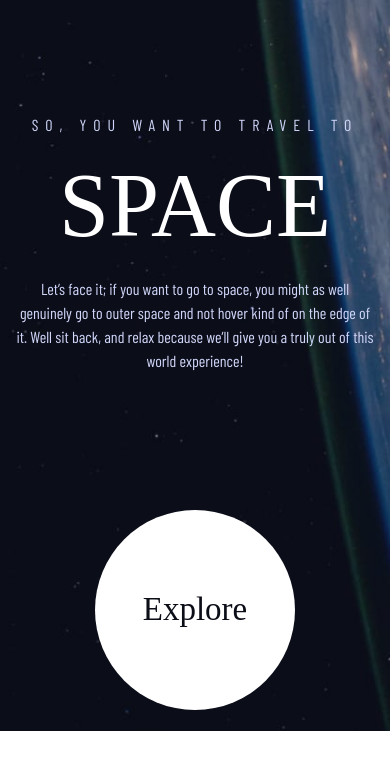
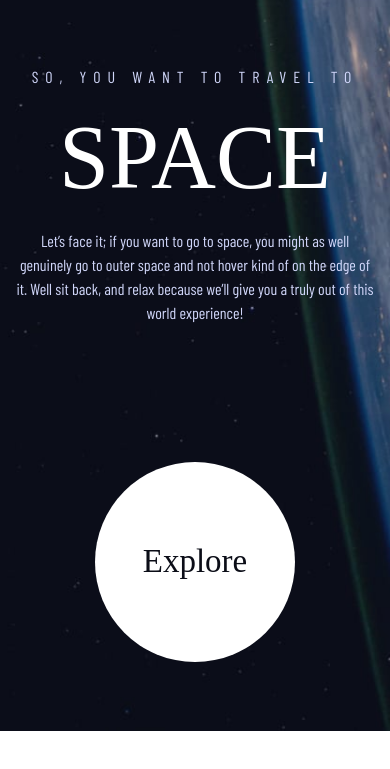
Before and after one commit to islamm771/space-tourism, a plain HTML site: page index.html in a window 390 px wide. Shown: the part 113-882 px from the top of the page. After the commit the page ends 844 px from the top, so only its background shows below. Drawn offline with nearby package versions, Linux system fonts and the light colour scheme; a script that the page names is missing; a web font is replaced by a local one.

Commit message:
Update Home.css

```diff
--- a/Css/Home.css
+++ b/Css/Home.css
@@ -183,9 +183,6 @@ nav .container div{
     border: 0;
     background-color: transparent;
     }
-    .Home{
-        margin: 3rem 0;
-    }
     .Home div h1{
         font-size: 90px;
         margin-top: 20px;
```
